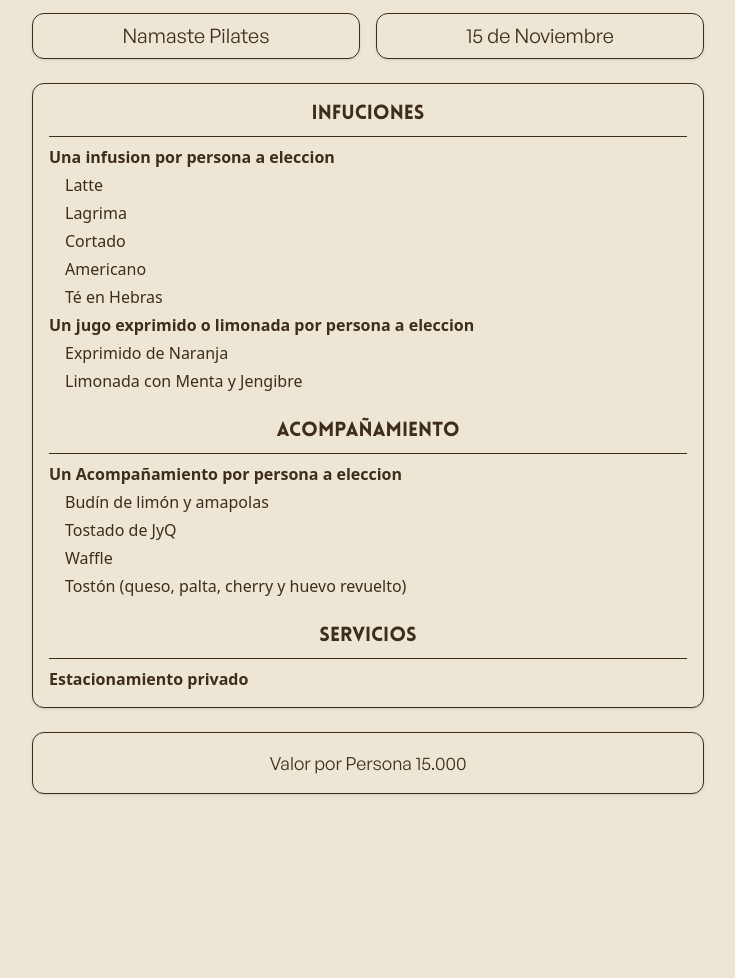
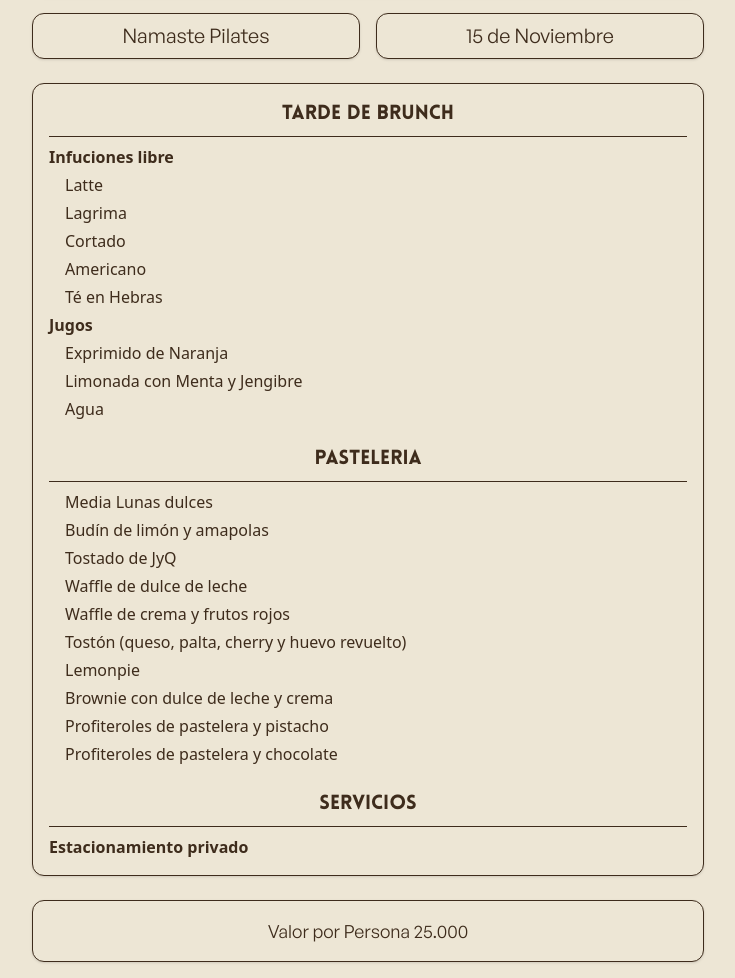
Before and after one commit to LaGaviotaEventos/evento-34, a plain HTML site: page index.html in a window 1280 px wide. Shown: the part 89-1067 px from the top of the page, without its empty margins (272-1007 px from the left). Before the commit the page ends 899 px from the top, so only its background shows below. Drawn offline with nearby package versions, Linux system fonts and the light colour scheme.

Commit message:
Update index.html

```diff
--- a/index.html
+++ b/index.html
@@ -53,27 +53,33 @@
         <ul class="space-y-6">
             <!-- Repetir por categoría -->
             <li>
-            <h2 class="text-xl font-lovelo text-center border-b border-[#3E2C1C] pb-2 mb-2">Infuciones</h2>
+            <h2 class="text-xl font-lovelo text-center border-b border-[#3E2C1C] pb-2 mb-2">Tarde de Brunch</h2>
             <ul class="space-y-1">
-                <li class="font-semibold">Una infusion por persona a eleccion</li>
+                <li class="font-semibold">Infuciones libre</li>
                 <li class="pl-4">Latte</li>
                 <li class="pl-4">Lagrima</li>
                 <li class="pl-4">Cortado</li>
                 <li class="pl-4">Americano</li>
                 <li class="pl-4">Té en Hebras</li>
-                <li class="font-semibold">Un jugo exprimido o limonada por persona a eleccion</li>
+                <li class="font-semibold">Jugos</li>
                 <li class="pl-4">Exprimido de Naranja</li>
                 <li class="pl-4">Limonada con Menta y Jengibre</li>
+                <li class="pl-4">Agua</li>
             </ul>
             </li>
             <li>
-            <h2 class="text-xl font-lovelo text-center border-b border-[#3E2C1C] pb-2 mb-2">Acompañamiento</h2>
+            <h2 class="text-xl font-lovelo text-center border-b border-[#3E2C1C] pb-2 mb-2">Pasteleria</h2>
             <ul class="space-y-1">
-                <li class="font-semibold">Un Acompañamiento por persona a eleccion</li>
+                <li class="pl-4">Media Lunas dulces</li>
                 <li class="pl-4">Budín de limón y amapolas</li>
                 <li class="pl-4">Tostado de JyQ</li>
-                <li class="pl-4">Waffle</li>
+                <li class="pl-4">Waffle de dulce de leche</li>
+                <li class="pl-4">Waffle de crema y frutos rojos</li>
                 <li class="pl-4">Tostón (queso, palta, cherry y huevo revuelto)</li>
+                <li class="pl-4">Lemonpie</li>
+                <li class="pl-4">Brownie con dulce de leche y crema</li>
+                <li class="pl-4">Profiteroles de pastelera y pistacho</li>
+                <li class="pl-4">Profiteroles de pastelera y chocolate</li>
             </ul>
             </li>
             <li>
@@ -87,7 +93,7 @@
 
         <!-- Footer -->
         <footer class="bg-[#ede6d5] border border-[#3E2C1C] rounded-xl shadow py-4 text-center w-full">
-            <h2 class="text-lg font-general">Valor por Persona 15.000</h2>
+            <h2 class="text-lg font-general">Valor por Persona 25.000</h2>
         </footer>
 
     </div>
```
